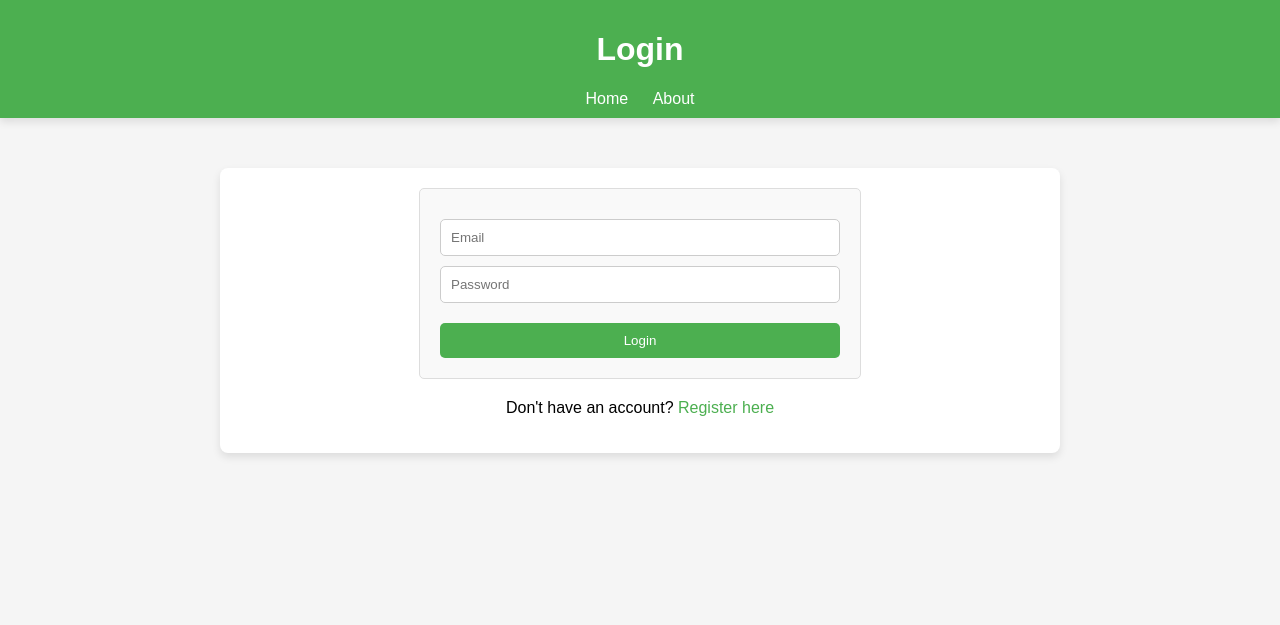
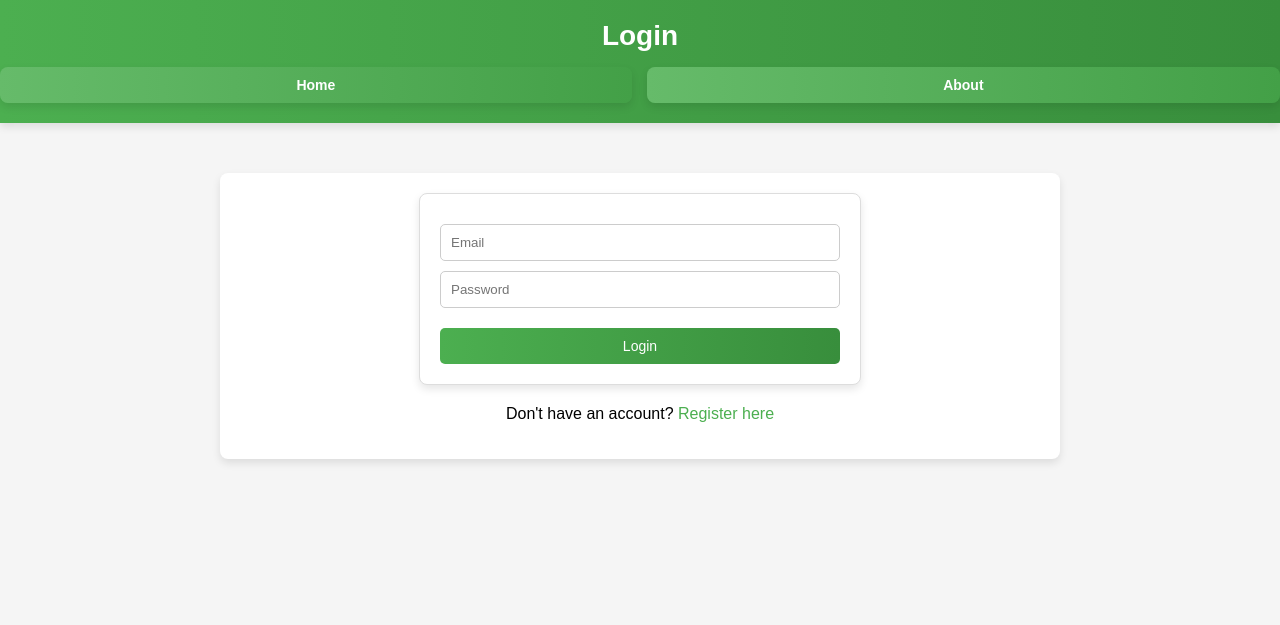
Before and after one commit to knull23/Task_Management_App, a Flask app: page /login in a window 1280 px wide. Shown: the top 625 px of the page. Run offline with Flask 3, Linux system fonts and the light colour scheme.

Commit message:
Made some changes in css styling

```diff
--- a/main.py
+++ b/main.py
@@ -120,7 +120,9 @@ def send_welcome_email(user_email):
         print(f"Error while sending welcome email: {e}")
 
 
-# Function to send an email
+# -----------------------------
+# 📧 Function to Send an Email
+# -----------------------------
 def send_email(subject, body, recipient):
     email_message = f"Subject: {subject}\n\n{body}"
     try:
@@ -137,17 +139,25 @@ def send_email(subject, body, recipient):
         print(f"❌ General Error: {e}")
 
 
-# Function to send emails for tasks due today
+# -----------------------------------------------
+# 📅 Function to Send Emails for Due & Overdue Tasks
+# -----------------------------------------------
 def send_due_date_emails():
     with app.app_context():
         try:
             today = datetime.now().date()
+
+            # Fetch tasks that are due today and still pending
             tasks_due_today = Task.query.filter_by(due_date=today, status='Pending').all()
 
-            if not tasks_due_today:
-                print("ℹ️ No tasks due today.")
+            # Fetch tasks that are overdue and still pending
+            tasks_overdue = Task.query.filter(Task.due_date < today, Task.status == 'Pending').all()
+
+            if not tasks_due_today and not tasks_overdue:
+                print("ℹ️ No tasks due or overdue today.")
                 return
 
+            # Process tasks due today
             for task in tasks_due_today:
                 user = User.query.get(task.user_id)
                 if user:
@@ -159,11 +169,29 @@ def send_due_date_emails():
                         f"Best regards,\nTask Management Team"
                     )
                     send_email(subject, body, user.email)
+                    print(f"📧 Due Email sent for Task ID: {task.id} to {user.email}")
+
+            # Process overdue tasks
+            for task in tasks_overdue:
+                user = User.query.get(task.user_id)
+                if user:
+                    subject = f"Task Overdue: {task.title}"
+                    body = (
+                        f"Hi {user.username},\n\n"
+                        f"This is a reminder that your task '{task.title}' was due on {task.due_date}.\n"
+                        f"Please address this task as soon as possible.\n\n"
+                        f"Best regards,\nTask Management Team"
+                    )
+                    send_email(subject, body, user.email)
+                    print(f"📧 Overdue Email sent for Task ID: {task.id} to {user.email}")
+
         except Exception as e:
-            print(f"❌ Error while processing due date emails: {e}")
+            print(f"❌ Error while processing due/overdue emails: {e}")
 
 
-# Scheduler for Daily Email Notifications
+# --------------------------------------
+# ⏰ Scheduler for Daily Email Notifications
+# --------------------------------------
 def schedule_daily_emails():
     print("⏳ Email scheduler started...")
     last_run_date = None  # Track the last run date to prevent duplicate sends
@@ -174,7 +202,7 @@ def schedule_daily_emails():
 
         # Check if it's time to send emails (8:00 AM daily) and not already sent today
         if current_time.hour == 8 and current_time.minute == 0 and last_run_date != current_date:
-            print("📤 Triggering daily due date email notifications...")
+            print("📤 Triggering daily due and overdue task email notifications...")
             send_due_date_emails()
             last_run_date = current_date  # Update the last run date
             time.sleep(61)  # Wait 61 seconds to avoid multiple triggers within the same minute
@@ -182,10 +210,19 @@ def schedule_daily_emails():
         time.sleep(30)  # Check every 30 seconds
 
 
-# Start the background email scheduler in a separate thread
+# --------------------------------------------------
+# 🚀 Start the Background Email Scheduler in a Thread
+# --------------------------------------------------
 email_scheduler = threading.Thread(target=schedule_daily_emails, daemon=True)
 email_scheduler.start()
 print("✅ Email scheduler thread started successfully.")
+
+
+# -----------------------------------
+# 🛠️ Test Email Function (Optional)
+# -----------------------------------
+# Uncomment this line to send a test email manually.
+# send_email("Test Email", "This is a test email from your scheduler.", "your_email@example.com")
 
 # User Login
 @app.route('/login', methods=['GET', 'POST'])
@@ -490,8 +527,5 @@ if __name__ == '__main__':
 
 
 # the day of due date, user will receive an email
-# after due date task completed - it will show late completion
 # professional level css
-# incorrect login , a red message should show up saying invalid login
-# create Procfile, requirements.txt and update .env file
 # make ui interface more effiecnt and good
--- a/static/styles.css
+++ b/static/styles.css
@@ -6,22 +6,51 @@ body {
 }
 
 header {
-    background-color: #4CAF50;
+    background: linear-gradient(to right, #4CAF50, #388E3C);
     color: white;
-    padding: 10px 0;
     text-align: center;
+    padding: 20px 0;
     box-shadow: 0 4px 8px rgba(0, 0, 0, 0.1);
+    margin-bottom: 20px;
+}
+
+header h1 {
+    margin: 0;
+    font-size: 28px;
+}
+
+header nav {
+    margin-top: 15px;
+    display: flex;
+    justify-content: space-between;
+    gap: 15px;
 }
 
 header nav a {
+    text-decoration: none;
     color: white;
-    margin: 0 10px;
-    text-decoration: none;
-    font-size: 16px;
+    background: linear-gradient(to right, #66BB6A, #43A047);
+    padding: 10px 0;
+    border-radius: 8px;
+    font-weight: bold;
+    font-size: 14px;
+    transition: all 0.3s ease;
+    box-shadow: 0 4px 8px rgba(0, 0, 0, 0.1);
+    display: flex;
+    justify-content: center;
+    align-items: center;
+    flex-grow: 1;
+    text-align: center;
 }
 
 header nav a:hover {
-    text-decoration: underline;
+    background: linear-gradient(to right, #43A047, #2E7D32);
+    transform: scale(1.05);
+}
+
+header nav a:active {
+    background: linear-gradient(to right, #2E7D32, #1B5E20);
+    color: #FFF;
 }
 
 main {
@@ -237,3 +266,75 @@ footer p {
 .btn-danger:hover {
     background-color: #c82333; /* Darker red on hover */
 }
+
+/* Header Styling */
+header {
+    background: linear-gradient(to right, #4CAF50, #388E3C);
+    color: white;
+    text-align: center;
+    padding: 20px 0;
+    box-shadow: 0 4px 8px rgba(0, 0, 0, 0.1);
+    margin-bottom: 20px;
+}
+
+header h1 {
+    margin: 0;
+    font-size: 28px;
+}
+
+/* Navigation Styling */
+header nav {
+    margin-top: 15px;
+    display: flex;
+    justify-content: space-between;  /* Ensure buttons fill available space */
+    gap: 15px;
+}
+
+header nav a {
+    text-decoration: none;
+    color: white;
+    background: linear-gradient(to right, #66BB6A, #43A047);
+    padding: 10px 0;
+    border-radius: 8px;
+    font-weight: bold;
+    font-size: 14px;
+    transition: all 0.3s ease;
+    box-shadow: 0 4px 8px rgba(0, 0, 0, 0.1);
+    display: flex; /* Use flex for equal height */
+    justify-content: center; /* Center text horizontally */
+    align-items: center; /* Center text vertically */
+    flex-grow: 1; /* Allow each button to grow equally and fill available space */
+    text-align: center;
+}
+
+/* Hover Effect */
+header nav a:hover {
+    background: linear-gradient(to right, #43A047, #2E7D32);
+    transform: scale(1.05);
+}
+
+/* Click Effect */
+header nav a:active {
+    background: linear-gradient(to right, #2E7D32, #1B5E20);
+    color: #FFF;
+}
+
+/* Responsive Design */
+@media (max-width: 768px) {
+    header {
+        padding: 15px 0;
+    }
+
+    header h1 {
+        font-size: 22px;
+    }
+
+    header nav {
+        flex-direction: row;  /* Ensure buttons align horizontally */
+    }
+
+    header nav a {
+        width: auto;  /* Remove width restriction */
+        flex-grow: 1;  /* Make buttons grow equally */
+    }
+}
--- a/templates/login.html
+++ b/templates/login.html
@@ -35,8 +43,9 @@
             width: 100%;
             padding: 20px;
             border: 1px solid #ddd;
-            border-radius: 5px;
-            background-color: #f9f9f9;
+            border-radius: 8px;
+            background-color: #fff;
+            box-shadow: 0 4px 8px rgba(0, 0, 0, 0.1);
         }
 
         form input {
@@ -51,14 +60,18 @@
             width: 100%;
             padding: 10px;
             margin-top: 10px;
-            background-color: #4CAF50;
+            background: linear-gradient(to right, #4CAF50, #388E3C);
             color: white;
             border: none;
             border-radius: 5px;
+            font-size: 14px;
+            cursor: pointer;
+            transition: all 0.3s ease;
         }
 
         form button:hover {
-            background-color: #388E3C;
+            background: linear-gradient(to right, #388E3C, #2E7D32);
+            transform: scale(1.05);
         }
 
         .register-link {
```
Also changed, not shown: other parts of templates/login.html (+27 -11 lines).
